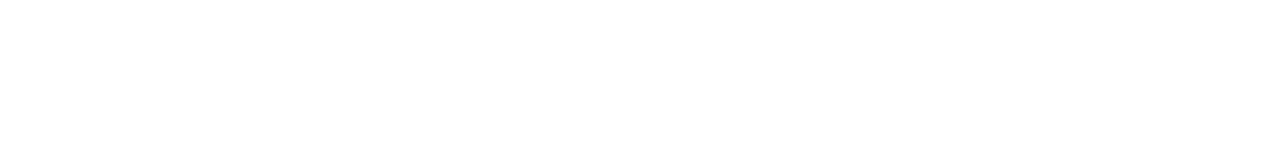
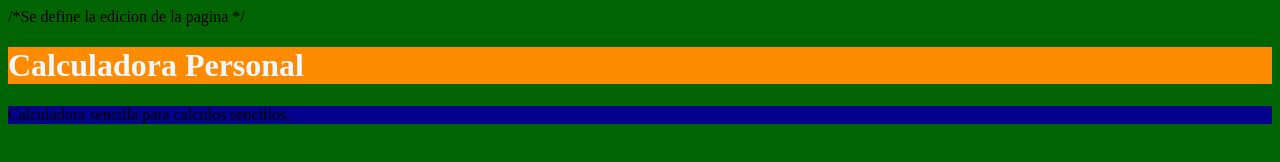
Before and after one commit to JusNacif92/Day7Coding, a plain HTML site: page index.html in a window 1280 px wide. Drawn offline with Linux system fonts and the light colour scheme.

Commit message:
actualiza el index

```diff
--- a/index.html
+++ b/index.html
@@ -3,9 +3,20 @@
 <head>
     <meta charset="UTF-8">
     <meta name="viewport" content="width=device-width, initial-scale=1.0">
-    <title>Document</title>
+    <title>Calculadora Personal</title>
+/*Se define la edicion de la pagina */
 </head>
+<style>
+    body {background-color: darkgreen;}
+    h1 {color:aliceblue}
+</style>
 <body>
+    <main>
+        <h1 style ="background-color: darkorange;">Calculadora Personal</h1>
+        <section>
+            <p style ="background-color: darkblue;">Calculadora sencilla para calculos sencillos.</p>
+        </section>
+    </main>
 
 </body>
 </html>
```
